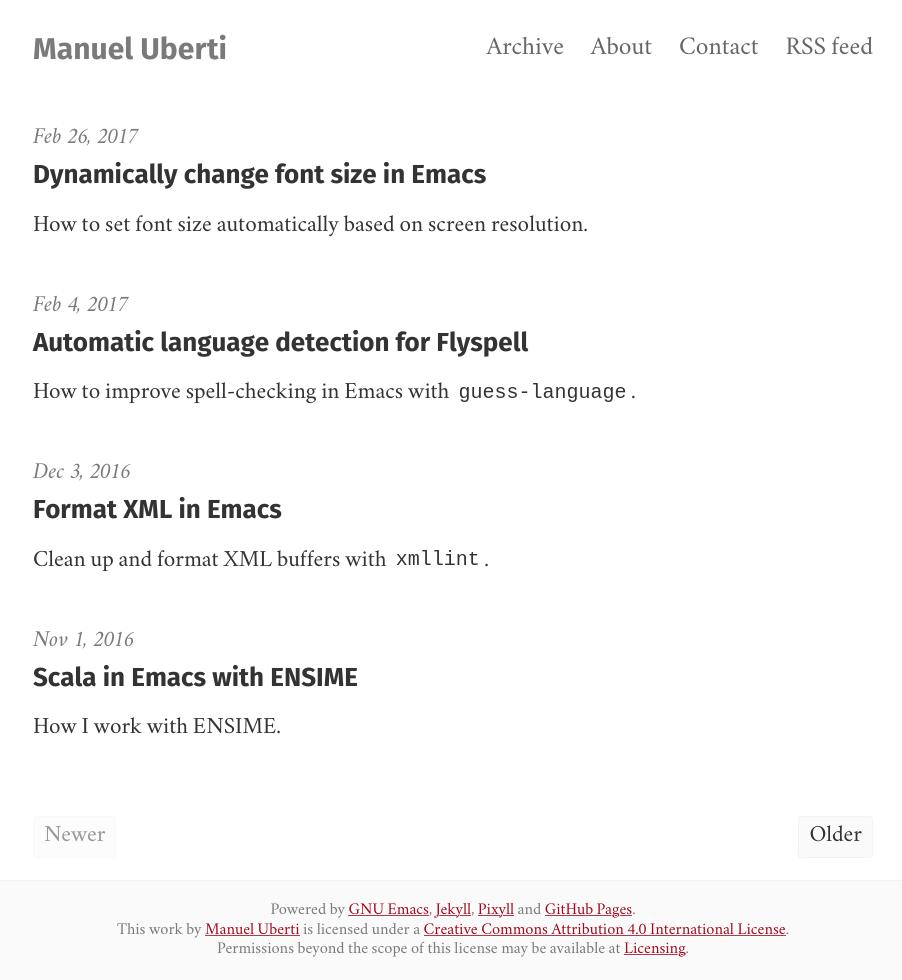
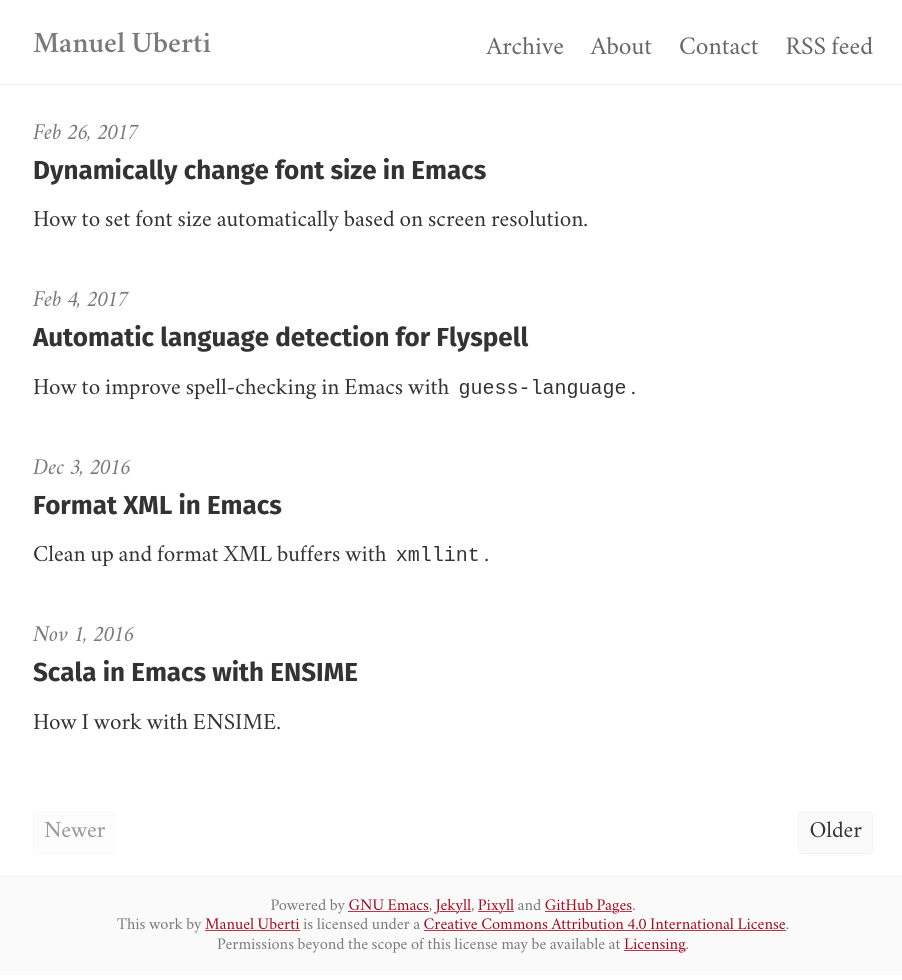
Before and after one commit to manuel-uberti/manuel-uberti.github.io, a Jekyll site: the page built from index.html, in a window 1280 px wide. Shown: the whole page, without its empty margins (187-1089 px from the left). Built offline with Jekyll 4.4.1, drawn with Linux system fonts in a browser that asks for light colours; some web fonts are replaced; the list of posts is cut into pages by our own code.

Commit message:
Style header

```diff
--- a/_sass/_header.scss
+++ b/_sass/_header.scss
@@ -11,8 +11,8 @@
 }
 
 .site-header .site-title {
-  font-size: $h2;
-  font-weight: 600;
+  font-size: $h3;
+  font-weight: 400;
 }
 
 .site-nav {
--- a/_sass/_media-queries.scss
+++ b/_sass/_media-queries.scss
@@ -10,6 +10,7 @@
 
   .site-header {
     text-align: left;
+    border-bottom: 1px solid #f3f3f3;
   }
 
   .site-nav {
@@ -21,8 +22,9 @@
   }
 
   .site-header .site-title {
-    font-size: $h2;
-    font-family: $heading-font-family;
+    font-size: $h3;
+    font-family: $base-font-size;
+    font-weight: 500;
     color: #7A7A7A;
     float: left;
   }
```
